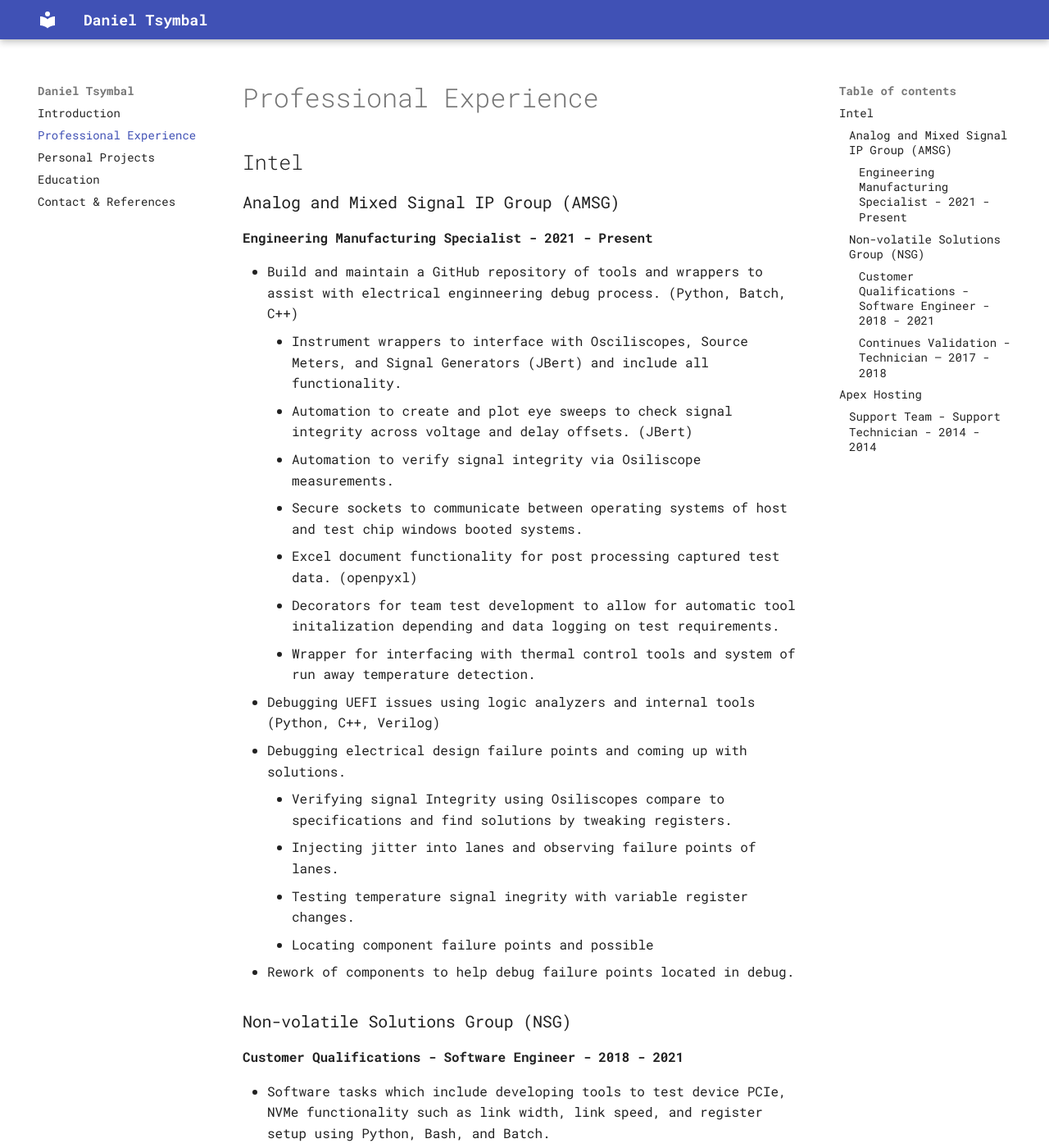
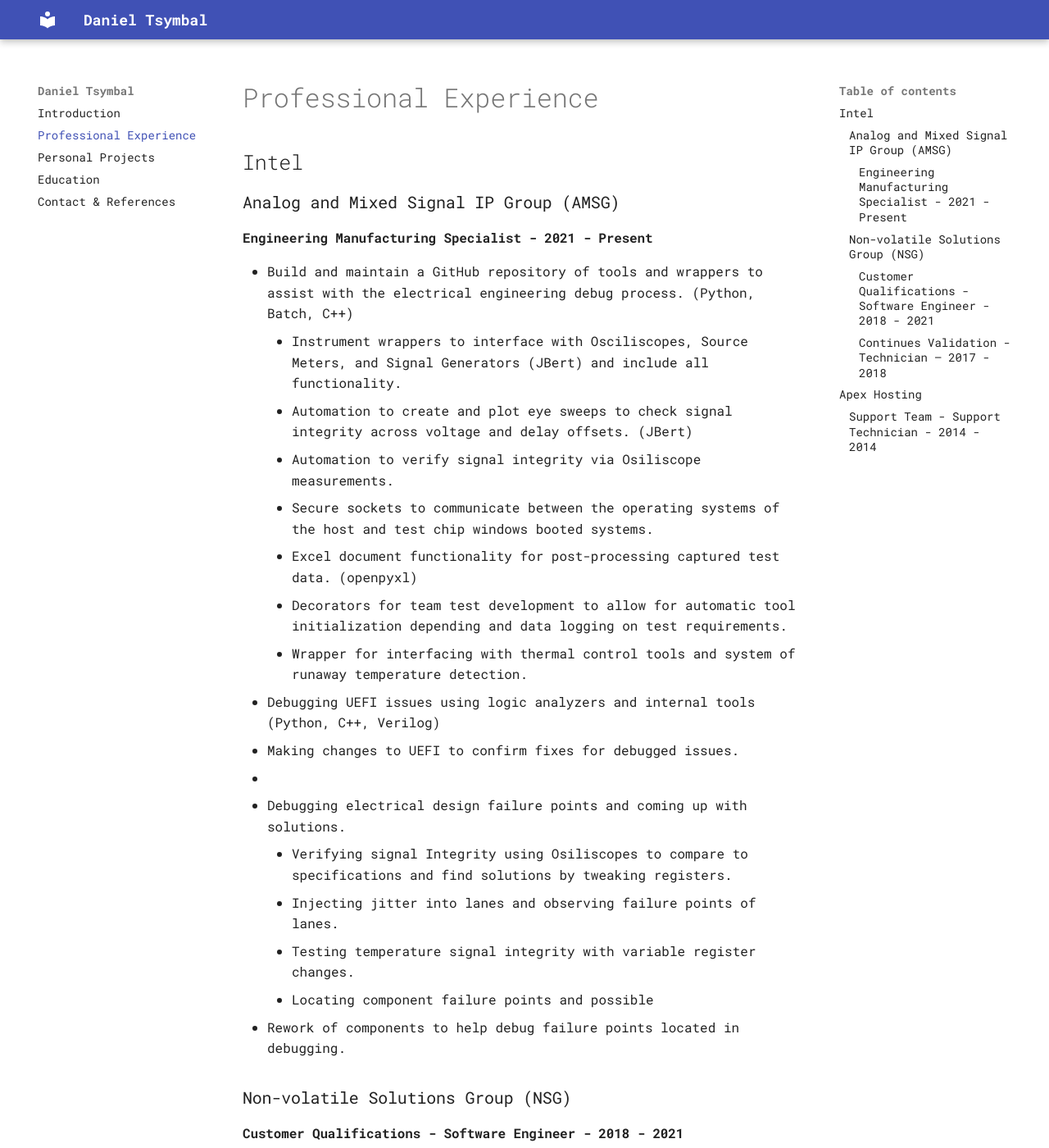
Before and after one commit to danieltsymbal/Daniel-Tsymbal, an MkDocs documentation site: the page built from mddocs/professionalExperience.md, in a window 1280 px wide and 1400 px high. Shown: the whole window at 82% size. Built offline with MkDocs 1.6.1 and Material for MkDocs 9.7.7, drawn with Linux system fonts in a browser that asks for light colours; some web fonts are replaced; some of the changed text lies outside the part shown.

Commit message:
Spelling Corrections

```diff
--- a/mddocs/professionalExperience.md
+++ b/mddocs/professionalExperience.md
@@ -7,21 +7,23 @@
 #### Engineering Manufacturing Specialist - 2021 - Present
 
 
-- Build and maintain a GitHub repository of tools and wrappers to assist with electrical enginneering debug process. (Python, Batch, C++)
+- Build and maintain a GitHub repository of tools and wrappers to assist with the electrical engineering debug process. (Python, Batch, C++)
     - Instrument wrappers to interface with Osciliscopes, Source Meters, and Signal Generators (JBert) and include all functionality.
     - Automation to create and plot eye sweeps to check signal integrity across voltage and delay offsets. (JBert)
     - Automation to verify signal integrity via Osiliscope measurements.
-    - Secure sockets to communicate between operating systems of host and test chip windows booted systems.
-    - Excel document functionality for post processing captured test data. (openpyxl)
-    - Decorators for team test development to allow for automatic tool initalization depending and data logging on test requirements.
-    - Wrapper for interfacing with thermal control tools and system of run away temperature detection.
+    - Secure sockets to communicate between the operating systems of the host and test chip windows booted systems.
+    - Excel document functionality for post-processing captured test data. (openpyxl)
+    - Decorators for team test development to allow for automatic tool initialization depending and data logging on test requirements.
+    - Wrapper for interfacing with thermal control tools and system of runaway temperature detection.
 - Debugging UEFI issues using logic analyzers and internal tools (Python, C++, Verilog)
+  - Making changes to UEFI to confirm fixes for debugged issues.
+  -
 - Debugging electrical design failure points and coming up with solutions.
-    - Verifying signal Integrity using Osiliscopes compare to specifications and find solutions by tweaking registers.
+    - Verifying signal Integrity using Osiliscopes to compare to specifications and find solutions by tweaking registers.
     - Injecting jitter into lanes and observing failure points of lanes.
-    - Testing temperature signal inegrity with variable register changes.
+    - Testing temperature signal integrity with variable register changes.
     - Locating component failure points and possible
-- Rework of components to help debug failure points located in debug.
+- Rework of components to help debug failure points located in debugging.
 
 
 ### Non-volatile Solutions Group (NSG)
@@ -31,15 +33,15 @@
 
 
 - Software tasks which include developing tools to test device PCIe, NVMe functionality such as link width, link speed, and register setup using Python, Bash, and Batch.
-- Making minor modification to fw, drivers and kernel to help debug or fix issues with drives.
+- Making minor modifications to firmware, drivers, and kernel to help debug or fix issues with drives.
 - Debugging tasks which include debugging PCIe and NVMe issues using LeCroy tools to capture and analyze packet data, Oscilloscopes to measure voltage and verify full functionality of devices and proper data transmission over specific PCIe Lanes, using Linux PCIe tools to verify registers, set functionality, and test functionality, modifying and rebuilding NVMe drivers to debug issues within Linux systems.
-- Daily responsibilities which include checking previous automation runs for failure and debugging failure points. Setting up test environments on customer provided servers and testing device functionality across platforms. Running daily and nightly tests to verify changes made in firmware and drivers of devices.
+- Daily responsibilities which include checking previous automation runs for failure and debugging failure points. Setting up test environments on customer-provided servers and testing device functionality across platforms. Running daily and nightly tests to verify changes made in firmware and drivers of devices.
 
 
 #### Continues Validation - Technician – 2017 - 2018
 
 
-- Automating tasks using python and bash on large scale testing environment.
+- Automating tasks using python and bash on large-scale testing environments.
 - Debugging of automated tasks to determine and report on failure points using Jira in proprietary test
 environments.
 - Determine and test failure points of devices and verify device failures vs testing failures and tracking
@@ -53,8 +55,7 @@
 #### Support Team - Support Technician - 2014 - 2014
 
 
-- Debugging and repairing issues in game servers and game files using error logs and making fixes for
+- Debugging and repairing issues in-game servers and game files using error logs and making fixes for
 possible errors or incompatibilities.
-- Testing and setting up of plugins and software used on servers and making sure all plugins are cross
-compatible and do not cause any issues on the game servers.
+- Testing and setting up of plugins and software used on servers and making sure all plugins are cross-compatible and do not cause any issues on the game servers.
 - Game server setup, Server transferring, and Server upgrades.
```
Also changed, not shown: docs/education.html (+8 -8 lines), docs/personalProjects.html (+6 -6 lines), docs/professionalExperience.html (+15 -14 lines), docs/sitemap.xml (+5 -5 lines), mddocs/education.md (+3 -3 lines), mddocs/personalProjects.md (+6 -6 lines), 1 other file.
